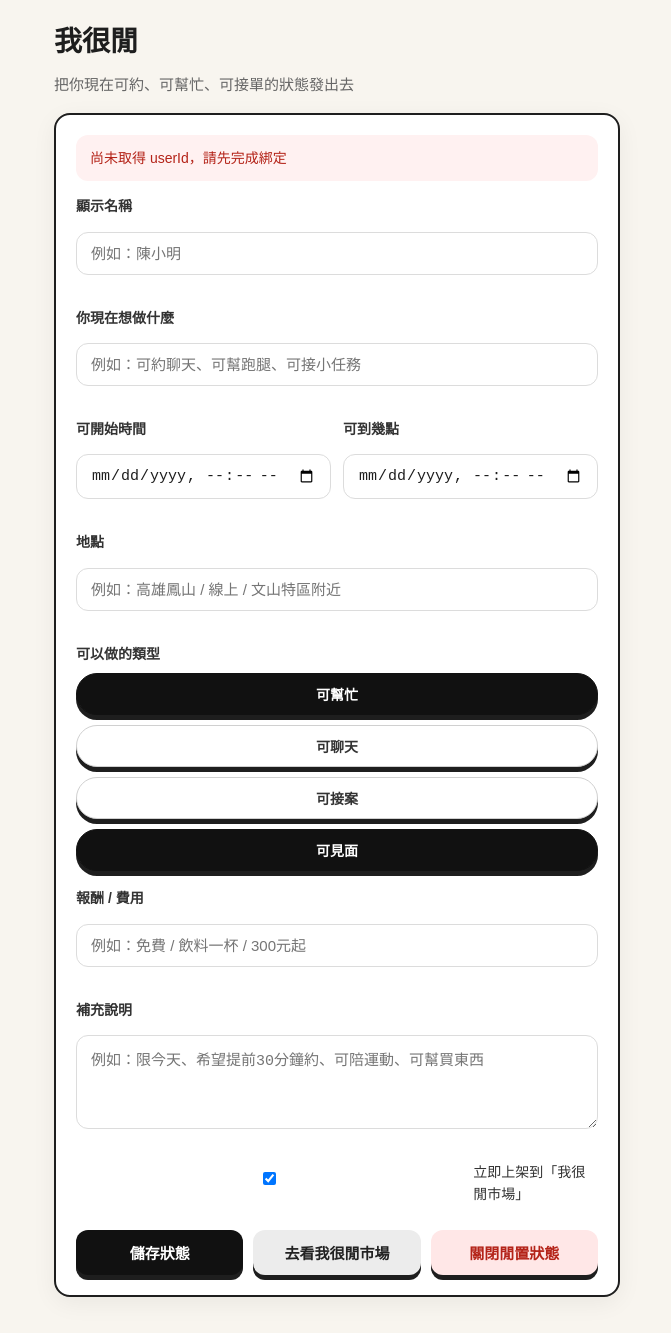
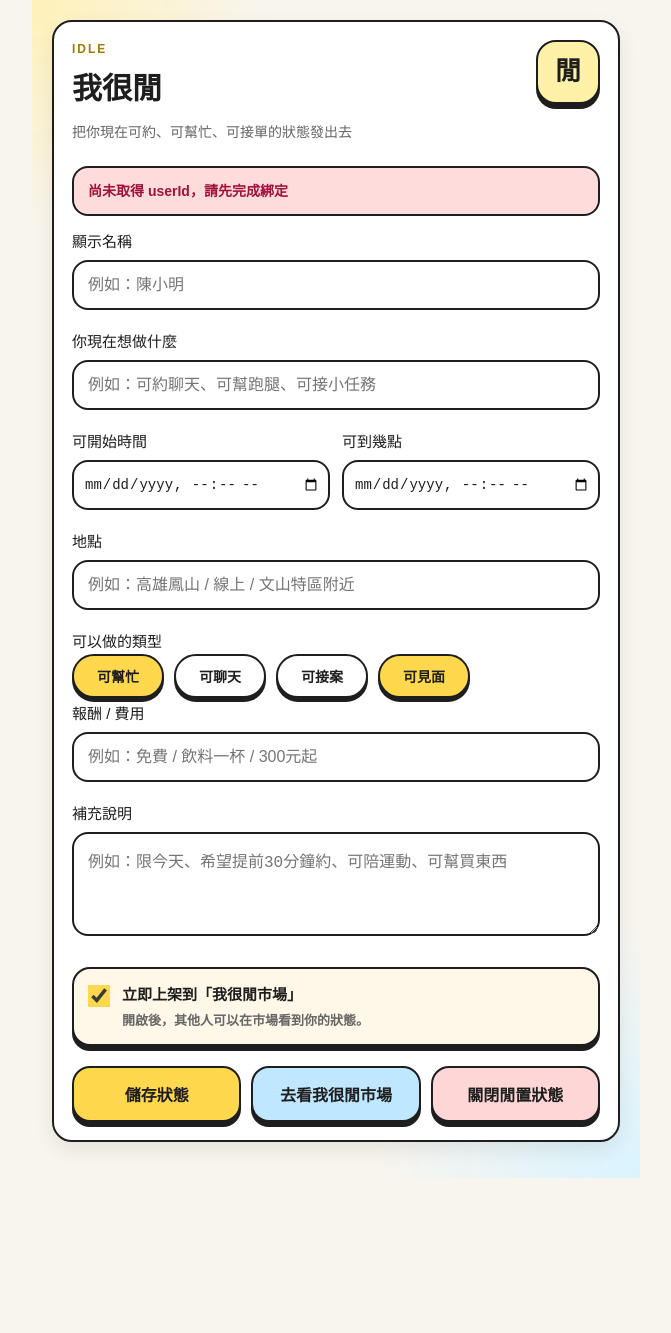
Before and after one commit to Timonsterer/xctlinetask-system, a Vue app: page /idle-form in a window 1280 px wide. Shown: the whole page, without its empty margins (0-671 px from the left). After the commit the page ends 1178 px from the top, so only its background shows below. Built offline with nearby package versions, Linux system fonts and the light colour scheme.

Commit message:
Css 1.2st edition 05112247

```diff
--- a/src/views/IdleFormView.vue
+++ b/src/views/IdleFormView.vue
@@ -1,16 +1,21 @@
 <template>
-  <div class="idle-form-page">
-    <div class="page-header">
-      <h1>我很閒</h1>
-      <p>把你現在可約、可幫忙、可接單的狀態發出去</p>
-    </div>
+  <div class="page idle-form-page">
+    <div class="card form-card">
+      <div class="page-header">
+        <div>
+          <p class="eyebrow">IDLE</p>
+          <h1 class="title">我很閒</h1>
+          <p class="sub">把你現在可約、可幫忙、可接單的狀態發出去</p>
+        </div>
 
-    <div class="card">
-      <div v-if="loading" class="loading">載入中...</div>
+        <div class="header-icon">閒</div>
+      </div>
+
+      <div v-if="loading" class="card-soft loading">載入中...</div>
 
       <div v-else>
-        <div v-if="error" class="alert error">{{ error }}</div>
-        <div v-if="success" class="alert success">{{ success }}</div>
+        <div v-if="error" class="alert alert-error">{{ error }}</div>
+        <div v-if="success" class="alert alert-success">{{ success }}</div>
 
         <form class="form" @submit.prevent="handleSubmit">
           <div class="form-group">
@@ -65,6 +70,7 @@
 
           <div class="form-group">
             <label>可以做的類型</label>
+
             <div class="chips">
               <button
                 type="button"
@@ -124,24 +130,27 @@
             />
           </div>
 
-          <div class="form-group">
+          <div class="switch-card">
             <label class="switch-row">
               <input v-model="form.isActive" type="checkbox" />
-              <span>立即上架到「我很閒市場」</span>
+              <span>
+                <strong>立即上架到「我很閒市場」</strong>
+                <small>開啟後，其他人可以在市場看到你的狀態。</small>
+              </span>
             </label>
           </div>
 
           <div class="actions">
-            <button class="btn primary" type="submit" :disabled="saving">
+            <button class="btn" type="submit" :disabled="saving">
               {{ saving ? '儲存中...' : '儲存狀態' }}
             </button>
 
-            <button class="btn" type="button" @click="goMarket">
+            <button class="btn btn-blue" type="button" @click="goMarket">
               去看我很閒市場
             </button>
 
             <button
-              class="btn danger"
+              class="btn btn-red"
               type="button"
               @click="turnOffIdle"
               :disabled="saving"
@@ -325,6 +334,7 @@ const handleSubmit = async () => {
   resetMessage()
 
   const userId = getUserId()
+
   if (!userId) {
     error.value = '尚未取得 userId，請先完成綁定'
     return
@@ -345,7 +355,10 @@ const handleSubmit = async () => {
     return
   }
 
-  if (new Date(form.availableTo).getTime() <= new Date(form.availableFrom).getTime()) {
+  if (
+    new Date(form.availableTo).getTime() <=
+    new Date(form.availableFrom).getTime()
+  ) {
     error.value = '結束時間必須晚於開始時間'
     return
   }
@@ -386,7 +399,9 @@ const handleSubmit = async () => {
       { merge: true }
     )
 
-    success.value = form.isActive ? '已上架到我很閒市場' : '已儲存，但目前未上架'
+    success.value = form.isActive
+      ? '已上架到我很閒市場'
+      : '已儲存，但目前未上架'
   } catch (err) {
     console.error(err)
     error.value = '儲存失敗，請檢查 Firebase 設定'
@@ -399,6 +414,7 @@ const turnOffIdle = async () => {
   resetMessage()
 
   const userId = getUserId()
+
   if (!userId) {
     error.value = '尚未取得 userId，請先完成綁定'
     return
@@ -442,166 +458,227 @@ onMounted(() => {
 .idle-form-page {
   max-width: 760px;
   margin: 0 auto;
-  padding: 20px;
+}
+
+.form-card {
+  overflow: hidden;
 }
 
 .page-header {
-  margin-bottom: 16px;
+  display: flex;
+  justify-content: space-between;
+  align-items: flex-start;
+  gap: 16px;
+  margin-bottom: 22px;
 }
 
-.page-header h1 {
-  margin: 0 0 8px;
-  font-size: 28px;
-  font-weight: 800;
+.eyebrow {
+  margin: 0 0 6px;
+  font-size: 12px;
+  font-weight: 900;
+  letter-spacing: 2px;
+  color: #9b7b00;
 }
 
-.page-header p {
-  margin: 0;
-  color: #666;
-}
+.header-icon {
+  width: 64px;
+  height: 64px;
+  flex-shrink: 0;
 
-.card {
-  background: #fff;
-  border-radius: 16px;
-  padding: 20px;
-  box-shadow: 0 6px 24px rgba(0, 0, 0, 0.06);
+  display: flex;
+  align-items: center;
+  justify-content: center;
+
+  background: #fff1a8;
+  border: 2px solid #1e1e1e;
+  border-radius: 20px;
+
+  font-size: 26px;
+  font-weight: 900;
+
+  box-shadow: 0 5px 0 #1e1e1e;
 }
 
 .loading {
-  padding: 24px 0;
   text-align: center;
-  color: #666;
+  font-weight: 800;
 }
 
 .form {
   display: flex;
   flex-direction: column;
-  gap: 16px;
+  gap: 4px;
+}
+
+.form-group {
+  width: 100%;
+  min-width: 0;
 }
 
 .form-row {
   display: grid;
-  grid-template-columns: 1fr 1fr;
+  grid-template-columns: minmax(0, 1fr) minmax(0, 1fr);
   gap: 12px;
+  width: 100%;
 }
 
-.form-group {
-  display: flex;
-  flex-direction: column;
-  gap: 8px;
+.form-row .form-group {
+  min-width: 0;
 }
 
-.form-group label {
+.form-row input[type='datetime-local'] {
+  width: 100%;
+  min-width: 0;
+  max-width: 100%;
   font-size: 14px;
-  font-weight: 700;
-  color: #333;
-}
-
-.form-group input,
-.form-group textarea {
-  width: 100%;
-  border: 1px solid #dcdcdc;
-  border-radius: 12px;
-  padding: 12px 14px;
-  font-size: 15px;
-  box-sizing: border-box;
-  outline: none;
-}
-
-.form-group input:focus,
-.form-group textarea:focus {
-  border-color: #222;
+  padding-left: 10px;
+  padding-right: 8px;
 }
 
 .chips {
   display: flex;
   flex-wrap: wrap;
   gap: 10px;
+  width: 100%;
 }
 
 .chip {
-  border: 1px solid #d0d0d0;
-  background: #fff;
-  color: #333;
+  width: auto;
+  min-width: 92px;
+
+  background: #ffffff;
+  color: #1e1e1e;
+
+  border: 2px solid #1e1e1e;
+  border-radius: 999px;
+
   padding: 10px 14px;
-  border-radius: 999px;
-  cursor: pointer;
+
   font-size: 14px;
+  font-weight: 900;
+
+  box-shadow: 0 4px 0 #1e1e1e;
 }
 
 .chip.active {
-  background: #111;
-  color: #fff;
-  border-color: #111;
+  background: #ffd84d;
+}
+
+.switch-card {
+  width: 100%;
+  max-width: 100%;
+
+  background: #fff8e8;
+
+  border: 2px solid #1e1e1e;
+  border-radius: 18px;
+
+  padding: 14px;
+
+  margin: 4px 0 12px;
+
+  box-shadow: 0 5px 0 #1e1e1e;
 }
 
 .switch-row {
+  width: 100%;
+  max-width: 100%;
+
   display: flex;
-  align-items: center;
-  gap: 10px;
-  font-weight: 600;
+  align-items: flex-start;
+  gap: 12px;
+
+  margin: 0;
+  cursor: pointer;
+}
+
+.switch-row input {
+  width: 22px;
+  height: 22px;
+
+  flex: 0 0 22px;
+
+  margin: 2px 0 0;
+  padding: 0;
+
+  accent-color: #ffd84d;
+}
+
+.switch-row span {
+  min-width: 0;
+  display: flex;
+  flex-direction: column;
+  gap: 4px;
+}
+
+.switch-row strong {
+  font-size: 15px;
+  font-weight: 900;
+}
+
+.switch-row small {
+  color: #666;
+  font-size: 13px;
+  font-weight: 700;
+  line-height: 1.5;
 }
 
 .alert {
   margin-bottom: 14px;
   padding: 12px 14px;
-  border-radius: 12px;
+
+  border: 2px solid #1e1e1e;
+  border-radius: 16px;
+
   font-size: 14px;
+  font-weight: 800;
 }
 
-.alert.error {
-  background: #fff1f1;
-  color: #b42318;
+.alert-error {
+  background: #ffdcdc;
+  color: #9f1239;
 }
 
-.alert.success {
-  background: #eefbf3;
-  color: #067647;
+.alert-success {
+  background: #dff8df;
+  color: #166534;
 }
 
 .actions {
-  display: flex;
-  flex-wrap: wrap;
-  gap: 10px;
-  margin-top: 8px;
+  margin-top: 4px;
 }
 
-.btn {
-  border: none;
-  border-radius: 12px;
-  padding: 12px 16px;
-  font-size: 15px;
-  cursor: pointer;
-  background: #ececec;
-  color: #222;
-}
-
-.btn.primary {
-  background: #111;
-  color: #fff;
-}
-
-.btn.danger {
-  background: #ffe7e7;
-  color: #b42318;
-}
-
-.btn:disabled {
+button:disabled {
   opacity: 0.6;
   cursor: not-allowed;
 }
 
 @media (max-width: 640px) {
   .idle-form-page {
-    padding: 16px;
+    max-width: 100%;
+  }
+
+  .page-header {
+    flex-direction: column;
+  }
+
+  .header-icon {
+    width: 56px;
+    height: 56px;
+    font-size: 22px;
   }
 
   .form-row {
     grid-template-columns: 1fr;
   }
 
-  .actions {
-    flex-direction: column;
+  .form-row input[type='datetime-local'] {
+    font-size: 13px;
+  }
+
+  .chip {
+    flex: 1;
+    min-width: calc(50% - 8px);
   }
 }
 </style>
```
